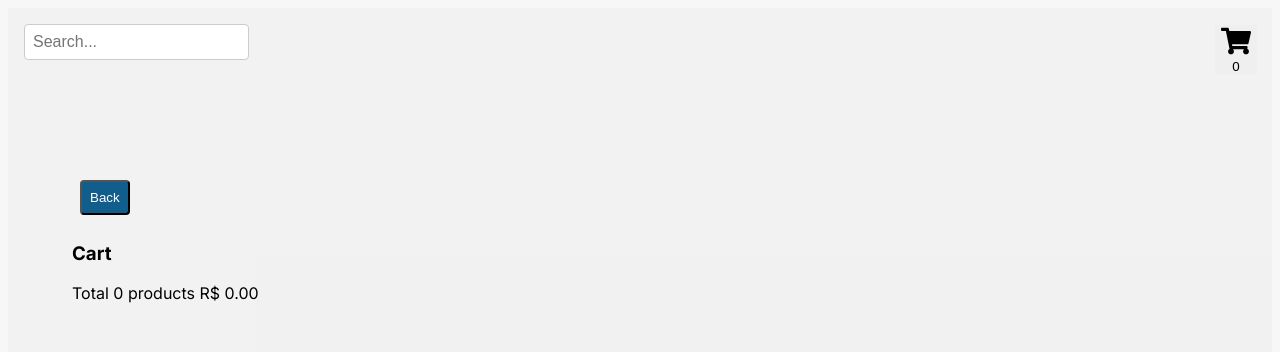
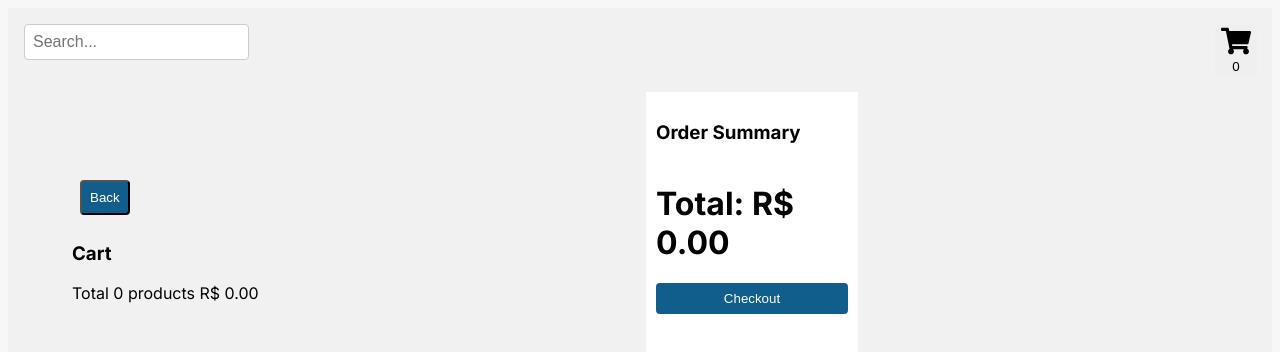
Before and after one commit to ViniTanaka/catalogApp, a Next.js app: page /cart in a window 1280 px wide. Shown: the top 352 px of the page. Built offline with nearby package versions, Linux system fonts and the light colour scheme.

Commit message:
feat: add order summary

```diff
--- a/src/app/cart/page.tsx
+++ b/src/app/cart/page.tsx
@@ -7,13 +7,13 @@ import { CartItem } from "../components/cart/cart-item";
 
 const Container = styled.div`
     display: flex;
-    flex-direction: column;
+    flex-direction: row;
     justify-content: center;
-    align-items: center;
     max-height: 100vh;
     max-width: 100vw;
     overflow: auto;
     position:relative;
+    gap:32px;
 `
 const CartListContainer = styled.div`
     display: flex;
@@ -33,6 +33,27 @@ const InfoList = styled.div`
     left: 5vw;
     top:10vh;
 
+`
+
+const CartResultContainer = styled.div`
+    display: flex;
+    flex-direction: column;
+    justify-content: flex-start;
+    align-items: flex-start;
+    background:white;
+    height:100vh;
+    width: 15vw;
+    padding: 10px;
+`
+const BtnCheckout = styled.button`
+    background: #115D8C;
+    width: 100%;
+    mix-blend-mode: multiply;
+    border-radius: 4px;
+    color: white;
+    border: none;
+    cursor: pointer;
+    padding: 0.5rem;
 `
 export default function CartPage() {
     const { value, updateLocalStorage }= useLocalStorage<ProductInCart[]>('cart-items', [])
@@ -57,6 +78,7 @@ export default function CartPage() {
     }
     return (
         <Container>
+            <CartListContainer>
                 <InfoList>
                     <BackBtn navigate="/"/>
                     <h3>Cart</h3>
@@ -64,7 +86,6 @@ export default function CartPage() {
                         <span> R$ {cartTotal.toFixed(2)}</span>
                     </p>
                 </InfoList>
-            <CartListContainer>
                 <CartList>
                     {value.map((product) =>
                     <CartItem
@@ -82,6 +103,11 @@ export default function CartPage() {
                     />) }
                 </CartList>
             </CartListContainer>
+            <CartResultContainer>
+                <h3>Order Summary</h3>
+                <h1>Total: R$ {cartTotal.toFixed(2)}</h1>
+                <BtnCheckout>Checkout</BtnCheckout>
+            </CartResultContainer>
         </Container>
     )
 }
```
Lines whose indentation alone changed are shown as unchanged.
